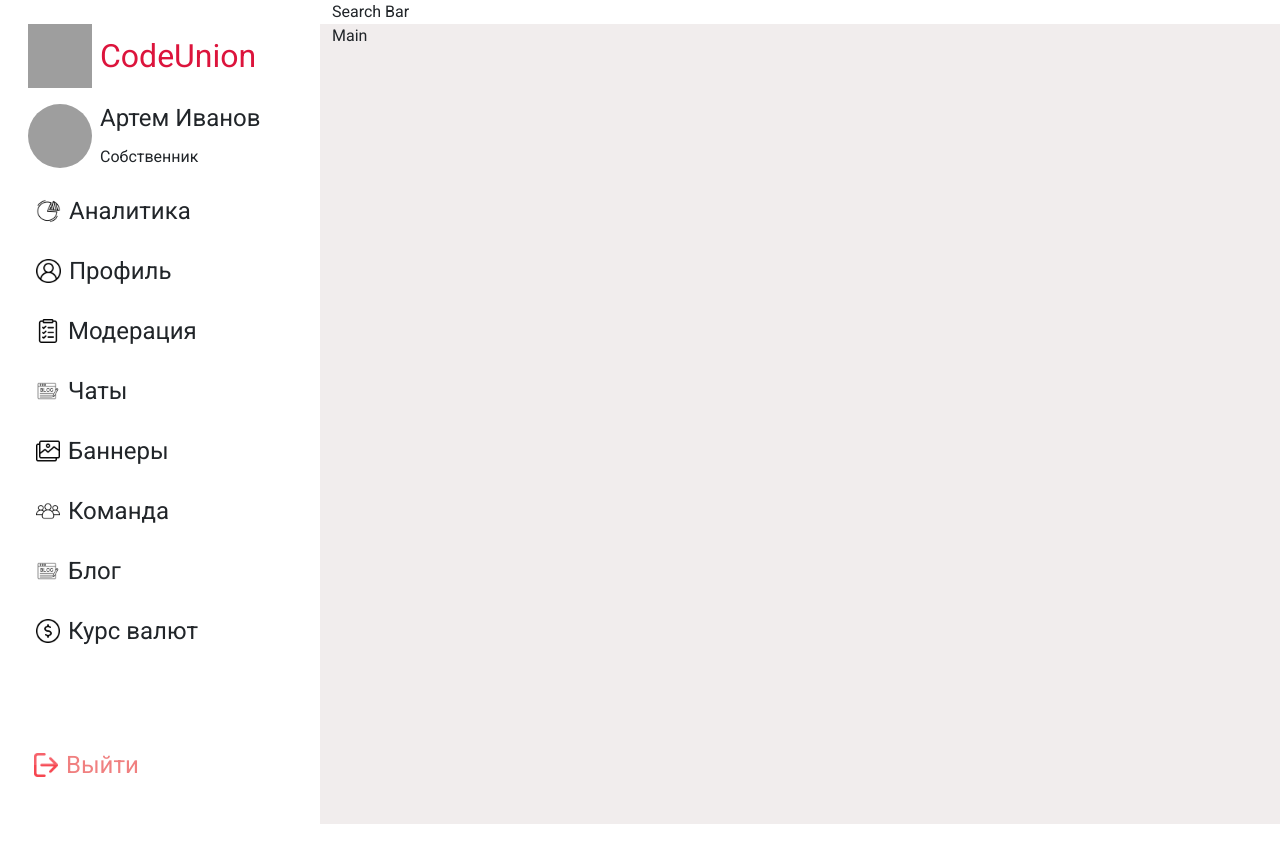
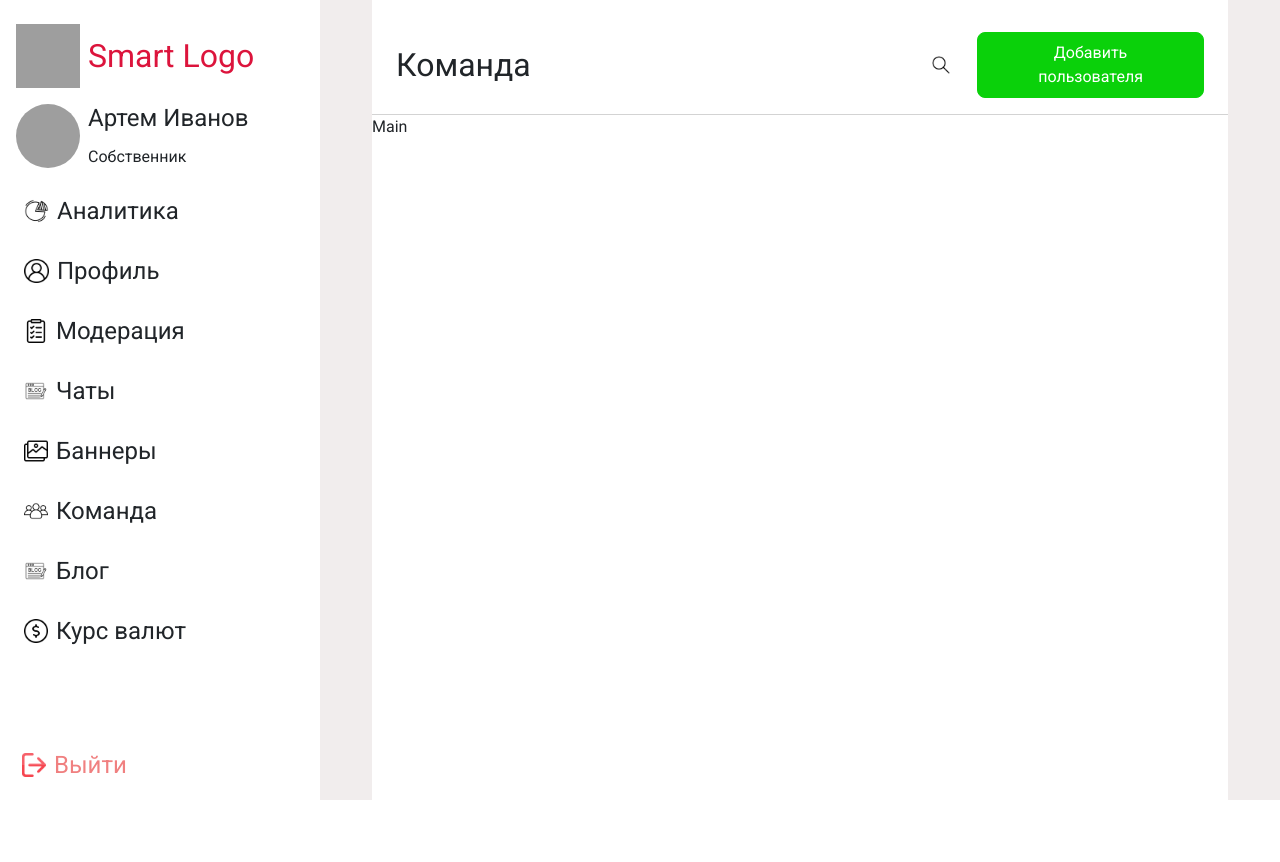
Before and after one commit to Olzhas92/test-dashboard-project, a Next.js app: page / in a window 1280 px wide. Shown: the top 862 px of the page. Before the commit the page ends 824 px from the top, so only its background shows below. Built offline with nearby package versions, Linux system fonts and the light colour scheme; grey boxes are pictures that could not be loaded.

Commit message:
adding basic styles for searchbar

```diff
--- a/app/page.tsx
+++ b/app/page.tsx
@@ -1,17 +1,33 @@
-import React from "react";
+"use client";
+
+import React, { useState } from "react";
 import Sidebar from "@Components/Sidebar";
+import SearchBar from "@Components/SearchBar";
 
 const Home = () => {
+  const [searchedEmail, setSearchedEmail] = useState("");
+  const [userAddingIsClicked, setUserAddingIsClicked] = useState(false);
+
+  const searchForEmail = (inputEmail: string) => {
+    setSearchedEmail(inputEmail);
+  };
+
   return (
     <div className="container-fluid no-select">
       <div className="row">
-        <div className="col-3">
+        <div className="col-3 px-0">
           <Sidebar />
         </div>
-        <div className="col-9">
+        <div className="col-9 main">
           <div className="row">
-            <div className="col-12">Search Bar</div>
-            <div className="col-12 main">Main</div>
+            <div className="col-12 px-0 pt-3 search">
+              <SearchBar
+                searchedEmail={searchedEmail}
+                searchForEmail={searchForEmail}
+                setUserAddingIsClicked={setUserAddingIsClicked}
+              />
+            </div>
+            <div className="col-12 px-0 dashboard">Main</div>
           </div>
         </div>
       </div>
--- /dev/null
+++ b/public/scss/components/_searchbar.scss
@@ -0,0 +1,45 @@
+.searchbar {
+  gap: 16px;
+  width: 100%;
+  border-bottom: 1px solid lightgray;
+
+  &__title {
+    margin: 0;
+    margin-right: auto;
+    width: 20%;
+  }
+
+  &__search {
+    position: relative;
+    width: 50%;
+    input {
+      border: none;
+      padding: 8px 24px;
+      border-radius: 8px;
+      border: 1px solid gray;
+
+      &::placeholder {
+        color: gray;
+      }
+    }
+
+    &--active {
+      width: 100%;
+    }
+
+    label {
+      position: absolute;
+      right: 8px;
+      cursor: pointer;
+    }
+  }
+
+  &__add {
+    padding: 8px 24px;
+    background-color: rgb(10, 209, 10);
+    color: white;
+    font-size: 16px;
+    border: 1px solid rgb(10, 209, 10);
+    border-radius: 8px;
+  }
+}
--- /dev/null
+++ b/public/scss/components/_sidebar.scss
@@ -0,0 +1,72 @@
+.sidebar {
+  height: 100vh;
+  gap: 16px;
+
+  &__logo {
+    gap: 8px;
+
+    h2 {
+      color: crimson;
+      margin: 0;
+      cursor: pointer;
+
+      &:hover {
+        text-decoration: underline;
+      }
+    }
+  }
+
+  &__profile {
+    gap: 8px;
+    width: 100%;
+
+    img {
+      border-radius: 100px;
+    }
+
+    &-user {
+      gap: 12px;
+      height: auto;
+
+      h4 {
+        margin: 0;
+      }
+    }
+  }
+
+  &__menu {
+    &-list {
+      gap: 8px;
+      list-style: none;
+      font-size: 24px;
+      padding: 0;
+      margin: 0;
+
+      li {
+        gap: 8px;
+        padding: 8px 0 8px 8px;
+        cursor: pointer;
+        width: 100%;
+
+        &:hover {
+          background-color: lightblue;
+          border-radius: 8px;
+        }
+      }
+    }
+  }
+
+  &__exit {
+    margin-top: auto;
+    color: lightcoral;
+    border: none;
+    background-color: transparent;
+    font-family: "Roboto";
+    font-size: 24px;
+    gap: 8px;
+
+    &:hover {
+      text-decoration: underline;
+    }
+  }
+}
--- a/public/scss/pages/_home.scss
+++ b/public/scss/pages/_home.scss
@@ -1,77 +1,14 @@
-.sidebar {
-  height: 100vh;
-  gap: 16px;
-
-  &__logo {
-    gap: 8px;
-
-    h2 {
-      color: crimson;
-      margin: 0;
-      cursor: pointer;
-
-      &:hover {
-        text-decoration: underline;
-      }
-    }
-  }
-
-  &__profile {
-    gap: 8px;
-    width: 100%;
-
-    img {
-      border-radius: 100px;
-    }
-
-    &-user {
-      gap: 12px;
-      height: auto;
-
-      h4 {
-        margin: 0;
-      }
-    }
-  }
-
-  &__menu {
-    &-list {
-      gap: 8px;
-      list-style: none;
-      font-size: 24px;
-      padding: 0;
-      margin: 0;
-
-      li {
-        gap: 8px;
-        padding: 8px 0 8px 8px;
-        cursor: pointer;
-        width: 100%;
-
-        &:hover {
-          background-color: lightblue;
-          border-radius: 8px;
-        }
-      }
-    }
-  }
-
-  &__exit {
-    margin-top: auto;
-    color: lightcoral;
-    border: none;
-    background-color: transparent;
-    font-family: "Roboto";
-    font-size: 24px;
-    gap: 8px;
-
-    &:hover {
-      text-decoration: underline;
-    }
-  }
-}
-
 .main {
   background-color: rgb(241, 237, 237);
   height: 100vh;
+  padding: 0 64px;
 }
+
+.search,
+.dashboard {
+  background-color: #ffffff;
+}
+
+.dashboard {
+  height: 100vh;
+}
--- a/public/scss/styles.scss
+++ b/public/scss/styles.scss
@@ -1,4 +1,5 @@
-@import "vendors/bootstrap-config", "pages/home";
+@import "vendors/bootstrap-config", "pages/home", "components/sidebar",
+  "components/searchbar";
 
 * {
   font-family: "Roboto";
--- /dev/null
+++ b/src/components/SearchBar.tsx
@@ -0,0 +1,65 @@
+"use client";
+
+import React, { useState } from "react";
+import Image from "next/image";
+import searchIcon from "@Icons/search.png";
+
+interface ISearchBarProps {
+  searchedEmail: string;
+  searchForEmail: React.Dispatch<string>;
+  setUserAddingIsClicked: React.Dispatch<React.SetStateAction<boolean>>;
+}
+
+const SearchBar = ({
+  searchedEmail,
+  searchForEmail,
+  setUserAddingIsClicked,
+}: ISearchBarProps) => {
+  const [searchIsVisible, setSearchIsVisible] = useState(false);
+
+  const labelClickHandle = () => {
+    setSearchIsVisible(!searchIsVisible);
+  };
+
+  const searchedEmailHandle: React.ChangeEventHandler<HTMLInputElement> = (
+    e
+  ) => {
+    searchForEmail(e.target.value);
+  };
+
+  const addClickHandle = () => {
+    setUserAddingIsClicked(true);
+    console.log("clicked");
+  };
+
+  return (
+    <div className="d-flex align-items-center justify-content-start px-4 py-3 searchbar">
+      <h2 className="searchbar__title">Команда</h2>
+      <div className="d-flex align-items-center justify-content-start searchbar__search">
+        {searchIsVisible && (
+          <input
+            type="text"
+            placeholder="Поиск по Email"
+            value={searchedEmail}
+            onChange={searchedEmailHandle}
+            className="searchbar__search--active"
+          />
+        )}
+        <label>
+          <Image
+            src={searchIcon}
+            alt="Search"
+            width={24}
+            height={24}
+            onClick={labelClickHandle}
+          />
+        </label>
+      </div>
+      <button className="searchbar__add" onClick={addClickHandle}>
+        Добавить пользователя
+      </button>
+    </div>
+  );
+};
+
+export default SearchBar;
--- a/src/components/Sidebar.tsx
+++ b/src/components/Sidebar.tsx
@@ -22,7 +22,7 @@ const Sidebar = () => {
           height={64}
           className="sidebar__logo"
         />
-        <h2>CodeUnion</h2>
+        <h2>Smart Logo</h2>
       </div>
       <div className="d-flex align-items-start justify-content-start sidebar__profile">
         <Image
```
Also changed, not shown: public/static/icons/search.png (added).
